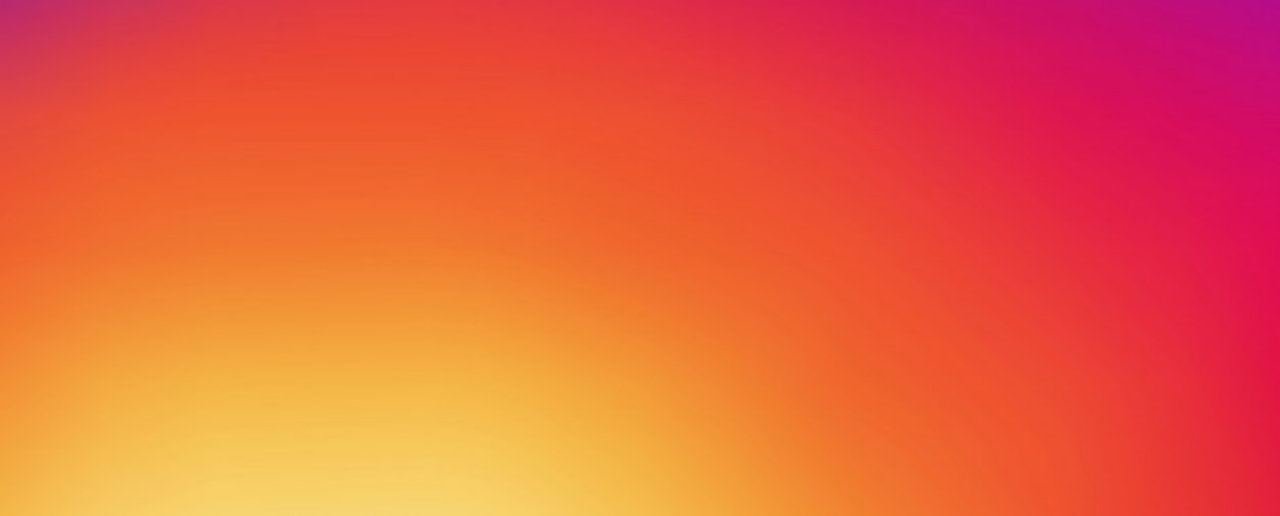
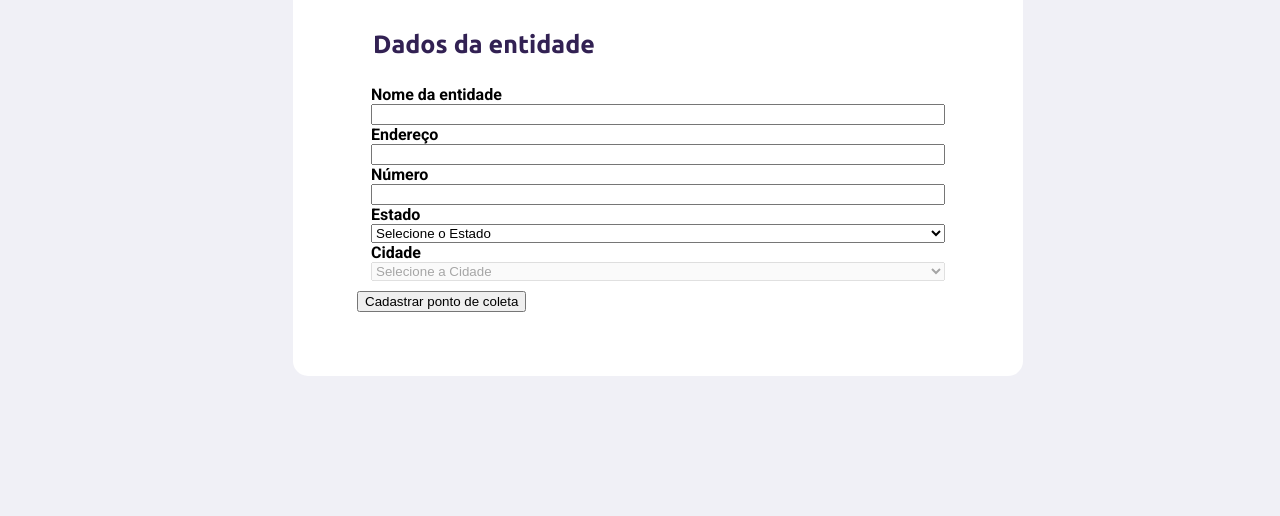
Before and after one commit to Nickzoun/NLW, a plain HTML site: page create-point.html in a window 1280 px wide. Shown: the part 284-800 px from the top of the page. Drawn offline with Linux system fonts and the light colour scheme.

Commit message:
melhorando o segundo html

```diff
--- a/create-point.html
+++ b/create-point.html
@@ -1,3 +1,5 @@
+<!--adicinar complemento separado-->
+
 <!DOCTYPE html>
 <html lang="pt_br">
 <head>
@@ -11,15 +13,58 @@
 </head>
 <body>
     <div id= "page-create-point">
-
         <header>
                 <img src="/assets/logo.svg" alt="logomarca">
+
                 <a href="#">
                     <span></span>
                     voltar para a home
                 </a>
         </header>
+        <form action="">
+                <h1>Cadastro de ponto de Coleta</h1>
 
+                <fieldset>
+                    <legend>
+                        <h2>Dados da entidade</h2>
+                    </legend>
+                    <div class="field">
+                        <label for="name">Nome da entidade</label>
+                        <input type="text" name="name">
+                    </div>
+                    <div class="field-group">
+                        <div class="field">
+                            <label for="address">Endereço</label>
+                            <input type="text" name="address">
+                        </div>
+                        <div class="field">
+                            <label for="address2">Número</label>
+                            <input type="number" name="address2">
+                        </div>
+                    </div>
+                    <div class="field-group">
+                        <div class="field">
+                            <label for="state">Estado</label>
+                            <select name="state">
+                                <option value="">Selecione o Estado</option>
+                            </select>
+                        </div>
+                        <div class="field">
+                            <label for="city">Cidade</label>
+                            <select name="city" disabled>
+                                <option value="">Selecione a Cidade</option>
+                            </select>
+                        </div>
+                    </div>
+                </fieldset>
+
+                <!--<fieldset>
+                    <legend>
+                        <h2>Ítens de coleta</h2>
+                    </legend>
+                </fieldset>-->
+                <button type="submit">Cadastrar ponto de coleta</button>
+        </form>
     </div>
 </body>
 </html>
--- a/styles/create-point.css
+++ b/styles/create-point.css
@@ -1,7 +1,7 @@
 #page-create-point {
-    margin: 0 auto;
+    max-width: 1100px;
     width: 90%;
-    max-width: 1100px;
+    margin-left: 100px;
 }
 
 #page-create-point header {
@@ -16,6 +16,12 @@
     display: flex;
     align-items: center;
     font-weight: bold;
+    transition: 400ms;
+}
+
+#page-create-point header a:active,
+#page-create-point header a:hover {
+    text-shadow: 2px 2px 10px var(--primary-color);
 }
 
 #page-create-point header a span {
@@ -24,4 +30,35 @@
     margin-right: 16px;
     height: 20px;
     width: 20px;
+    transition: 500ms;
 }
+
+#page-create-point header a span:active,
+#page-create-point header a span:hover {
+    background-image: url('../assets/arrow-left-hover-active.svg');
+}
+
+form {
+    background-color: white;
+    border-radius: 15px;
+    padding: 64px;
+    margin: 50px auto;
+    max-width: 730px;
+}
+
+form h1 {
+    font-size: 36px;
+}
+
+form fieldset {
+    border: 0;
+}
+
+form legend h2 {
+    font-size: 25px;
+}
+
+form .field {
+    display: flex;
+    flex-direction: column;
+}
--- a/styles/main.css
+++ b/styles/main.css
@@ -3,9 +3,13 @@
     --primary-color: #34cb79;
 }
 
+* {
+    box-sizing: border-box;
+}
+
 html {
     font-family: 'Roboto', sans-serif;
-    background: url('../assets/fundo.jpg') no-repeat;
+    background-color: #f0f0f6;
     background-size: 100vw 100vh;
 }
 
```
Also changed, not shown: index.html (+7 -3 lines), styles/home.css (+7 -0 lines), assets/fundo.jpg (deleted).
